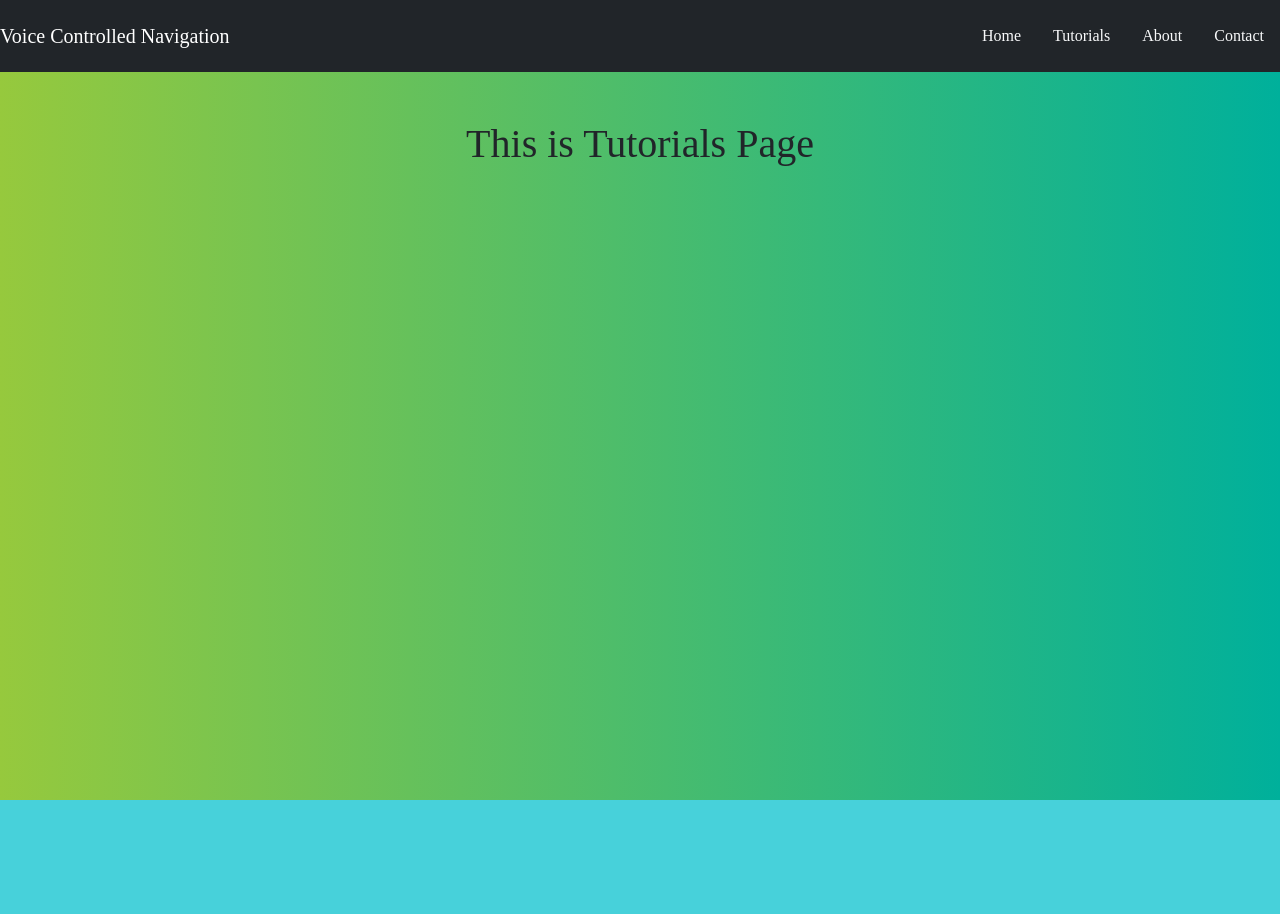
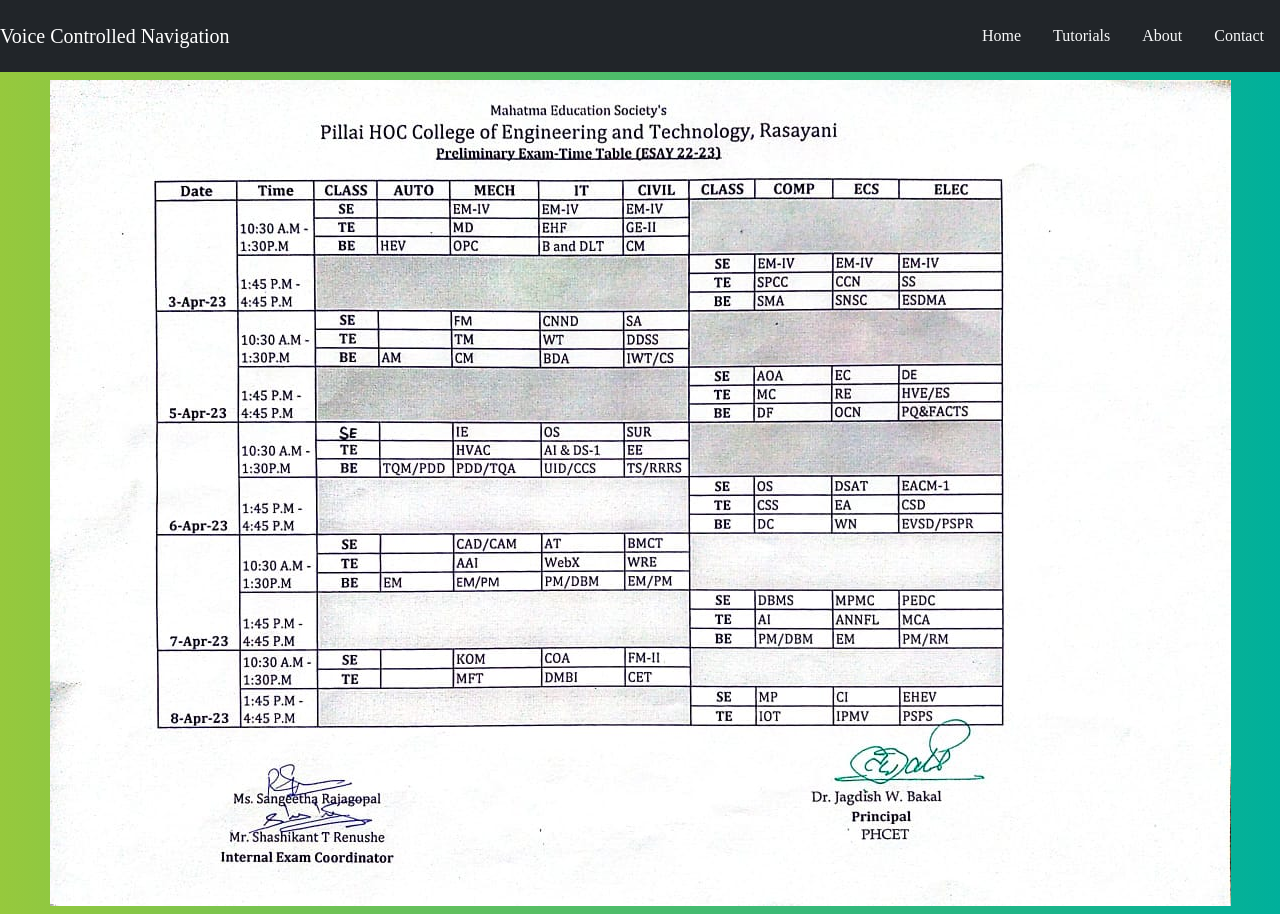
Before and after one commit to rajatrai30/Voice-Automated-WebApp, a React (Vite) app: page /tutorials in a window 1280 px wide. Before the commit the page ends 800 px from the top, so only its background shows below. Built offline with nearby package versions, Linux system fonts and the light colour scheme.

Commit message:
img commit

```diff
--- a/src/App.jsx
+++ b/src/App.jsx
@@ -3,6 +3,7 @@
 import VoiceForm from "./components/VoiceForm/VoiceForm";
 import { Switch, Route, useHistory } from "react-router-dom";
 import Navbar from "./components/UI/Navbar/Navbar";
+import Tutorials from "./components/UI/Tutorials/Tutorials";
 //import { recognition } from "./voicerecognition";
 
 function App() {
@@ -60,7 +61,7 @@
           <h1 className="text-center py-5"> This is Home Page </h1>
         </Route>
         <Route exact path="/tutorials">
-          <h1 className="text-center py-5"> This is Tutorials Page </h1>
+        <Tutorials/>
         </Route>
         <Route exact path="/about">
           <h1 className="text-center py-5"> This is About Page </h1>
--- /dev/null
+++ b/src/components/UI/Tutorials/Tutorials.css
@@ -0,0 +1,4 @@
+.bannerImg {
+    display: block;
+    margin: auto;
+}
--- /dev/null
+++ b/src/components/UI/Tutorials/Tutorials.jsx
@@ -0,0 +1,14 @@
+import React from "react";
+import { Link } from "react-router-dom";
+import banner1 from "../../../assets/banner.jpeg";
+import './Tutorials.css'
+
+const Tutorials = () => {
+  return (
+    <div className="col-md-12 py-2">
+      <img src={banner1} alt="banner" className="bannerImg"/>
+    </div>
+  );
+};
+
+export default Tutorials;
```
Also changed, not shown: src/assets/banner.jpeg (added).
